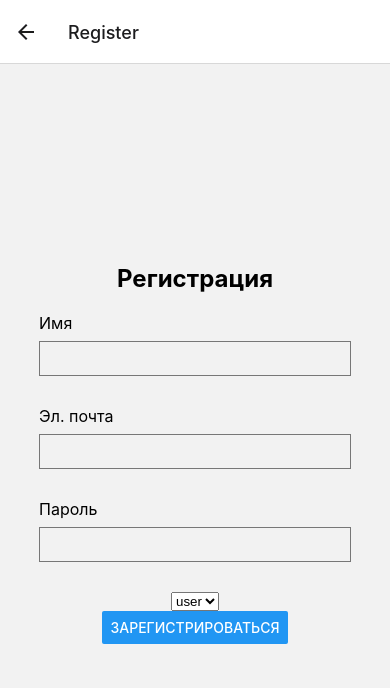
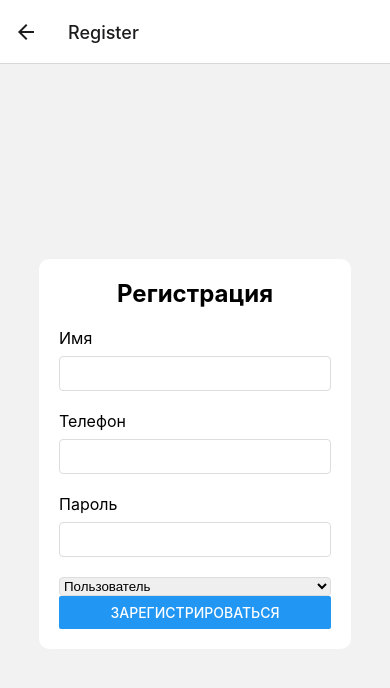
Before and after one commit to kolobashek/specmash-itinerary, a React Native app: screen / in a window 390 px wide. Both pictures are taken after a click on the button "ЗАРЕГИСТРИРОВАТЬСЯ". Shown: the top 688 px of the page. Built offline with nearby package versions, Linux system fonts and the light colour scheme.

Commit message:
выходные

```diff
--- a/src/components/RegisterScreen.tsx
+++ b/src/components/RegisterScreen.tsx
@@ -1,30 +1,34 @@
-import React, { useState } from "react";
-import { StyleSheet, View, Text, TextInput, Button } from "react-native";
-import { Picker } from "@react-native-picker/picker";
-import { registerUser } from "../services/api/user";
+import React, { useState } from 'react'
+import { StyleSheet, View, Text, TextInput, Button } from 'react-native'
+import { Picker } from '@react-native-picker/picker'
+import { registerUser } from '../services/api/auth'
 
 const RegisterScreen = () => {
-  const [name, setName] = useState("");
-  const [phone, setPhone] = useState("");
-  const [password, setPassword] = useState("");
-  const [role, setRole] = useState("user");
-
-  const handleSubmit = async () => {
-    const user = { phone, name, password, role };
-    const data = await registerUser(user);
-  };
+  const [name, setName] = useState('')
+  const [phone, setPhone] = useState('')
+  const [password, setPassword] = useState('')
+  const [role, setRole] = useState('user')
 
   return (
     <View style={styles.container}>
+      <View style={styles.form}>
         <Text style={styles.title}>Регистрация</Text>
+
         <View style={styles.inputContainer}>
           <Text style={styles.label}>Имя</Text>
           <TextInput style={styles.input} value={name} onChangeText={setName} />
         </View>
+
         <View style={styles.inputContainer}>
-        <Text style={styles.label}>Эл. почта</Text>
-        <TextInput style={styles.input} value={phone} onChangeText={setPhone} />
+          <Text style={styles.label}>Телефон</Text>
+          <TextInput
+            style={styles.input}
+            value={phone}
+            onChangeText={setPhone}
+            keyboardType="phone-pad"
+          />
         </View>
+
         <View style={styles.inputContainer}>
           <Text style={styles.label}>Пароль</Text>
           <TextInput
@@ -34,46 +38,67 @@ const RegisterScreen = () => {
             secureTextEntry
           />
         </View>
+
         <Picker
           selectedValue={role}
           onValueChange={(itemValue) => setRole(itemValue)}
+          style={styles.picker}
         >
-        {/* {roles.map((role) => ( */}
-        <Picker.Item label={role} value={role} />
-        {/* ))} */}
+          <Picker.Item label="Пользователь" value="user" />
+          <Picker.Item label="Админ" value="admin" />
         </Picker>
-      <Button title="Зарегистрироваться" onPress={handleSubmit} />
+
+        <Button
+          title="Зарегистрироваться"
+          onPress={() => registerUser({ name, phone, password, role })}
+        />
       </View>
-  );
-};
+    </View>
+  )
+}
 
 const styles = StyleSheet.create({
-  // Стили здесь
   container: {
     flex: 1,
-    justifyContent: "center",
-    alignItems: "center",
+    justifyContent: 'center',
+    alignItems: 'center',
   },
+
+  form: {
+    backgroundColor: '#fff',
+    padding: 20,
+    borderRadius: 10,
+    width: '80%',
+  },
+
   title: {
     fontSize: 24,
-    fontWeight: "bold",
+    fontWeight: 'bold',
+    marginBottom: 20,
+    textAlign: 'center',
+  },
+
+  inputContainer: {
     marginBottom: 20,
   },
-  inputContainer: {
-    width: "80%",
-    marginBottom: 20,
-  },
+
   input: {
     borderWidth: 1,
-    borderColor: "#777",
+    borderColor: '#ddd',
     padding: 8,
-    marginBottom: 10,
-    width: "100%",
+    borderRadius: 4,
   },
+
   label: {
     fontSize: 16,
     marginBottom: 8,
   },
-});
 
-export { RegisterScreen };
+  picker: {
+    borderWidth: 1,
+    borderColor: '#ddd',
+    borderRadius: 4,
+  },
+})
+
+export { RegisterScreen }
--- a/src/services/api/auth.ts
+++ b/src/services/api/auth.ts
@@ -1,12 +1,13 @@
 import axios from "axios";
-import Config from "react-native-config";
+import config from 'react-native-config'
 
-const API_URL = Config.API_URL;
+const API_URL = config.API_URL
 
 export const registerUser = async (userData: any) => {
-  const response = await axios.post(`${API_URL}/users`, userData);
-  return response.data;
-};
+  console.log(API_URL)
+  const response = await axios.post(`${API_URL}/register`, userData)
+  return response.data
+}
 
 export const loginUser = async (userData: any) => {
   const response = await axios.post(`${API_URL}/login`, userData);
--- /dev/null
+++ b/src/services/api/user.ts
@@ -0,0 +1,16 @@
+import axios from 'axios'
+
+const API_URL = 'https://example.com/api'
+
+export const registerUser = async (userData) => {
+  const response = await axios.post(`${API_URL}/users`, userData)
+  return response.data
+}
+
+export const loginUser = async (userData) => {
+  // ...
+}
+
+export const getUsers = async () => {
+  // ...
+}
```
Also changed, not shown: 1 other file (tests, documents, lock files or other folders). Lines whose indentation alone changed are shown as unchanged.
